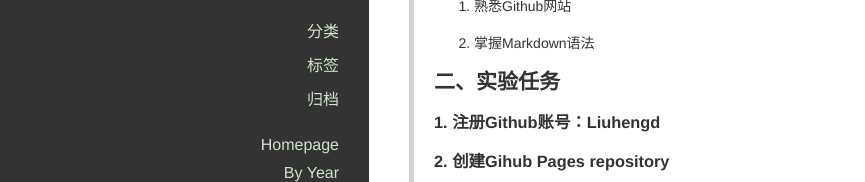
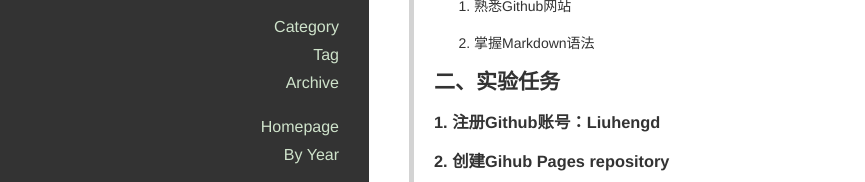
Before and after one commit to liuhengd/liuhengd.github.io, a plain HTML site: page archives/index.html in a window 1280 px wide. Shown: the part 214-396 px from the top of the page, without its empty margins (31-896 px from the left). Drawn offline with nearby package versions, Linux system fonts and the light colour scheme.

Commit message:
Site updated: 2017-03-19 20:46:43

```diff
--- a/archives/index.html
+++ b/archives/index.html
@@ -8,7 +8,7 @@
 
 <title>
 
-    归档
+    Archive
 
 </title>
 
@@ -83,21 +83,21 @@
 
 
               <li class="category-list-container">
-                <a href="javascript:;">分类</a>
+                <a href="javascript:;">Category</a>
 
               </li>
 
 
 
               <li class="tag-list-container">
-                <a href="javascript:;">标签</a>
+                <a href="javascript:;">Tag</a>
 
               </li>
 
 
 
               <li class="archive-list-container">
-                <a href="javascript:;">归档</a>
+                <a href="javascript:;">Archive</a>
                 <ul class="archive-list"><li class="archive-list-item"><a class="archive-list-link" href="/archives/2017/">2017</a><span class="archive-list-count">2</span></li></ul>
               </li>
 
```
Also changed, not shown: 2017/03/14/hello-world/index.html (+5 -5 lines), 2017/03/14/newBlog/index.html (+5 -5 lines), archives/2017/03/index.html (+4 -4 lines), archives/2017/index.html (+4 -4 lines), index.html (+3 -3 lines).
